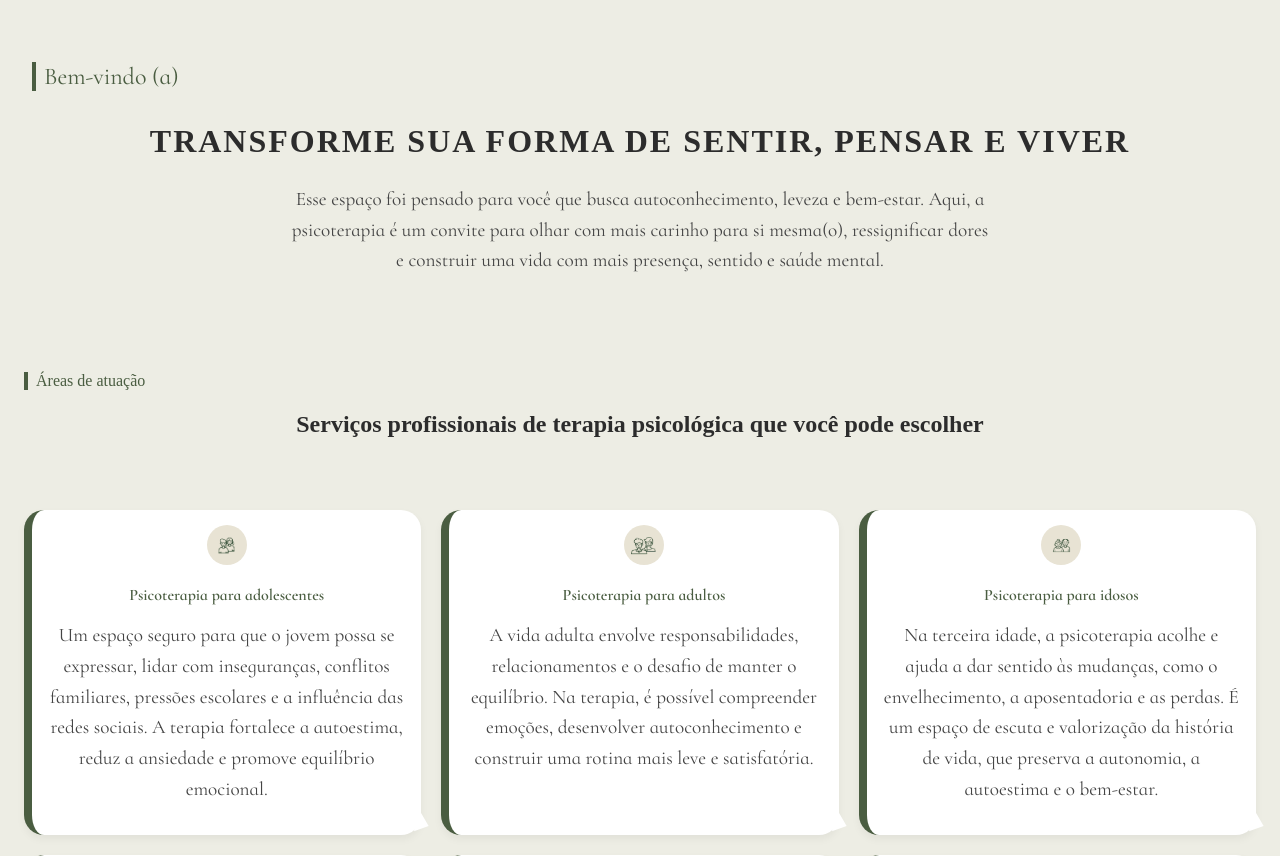
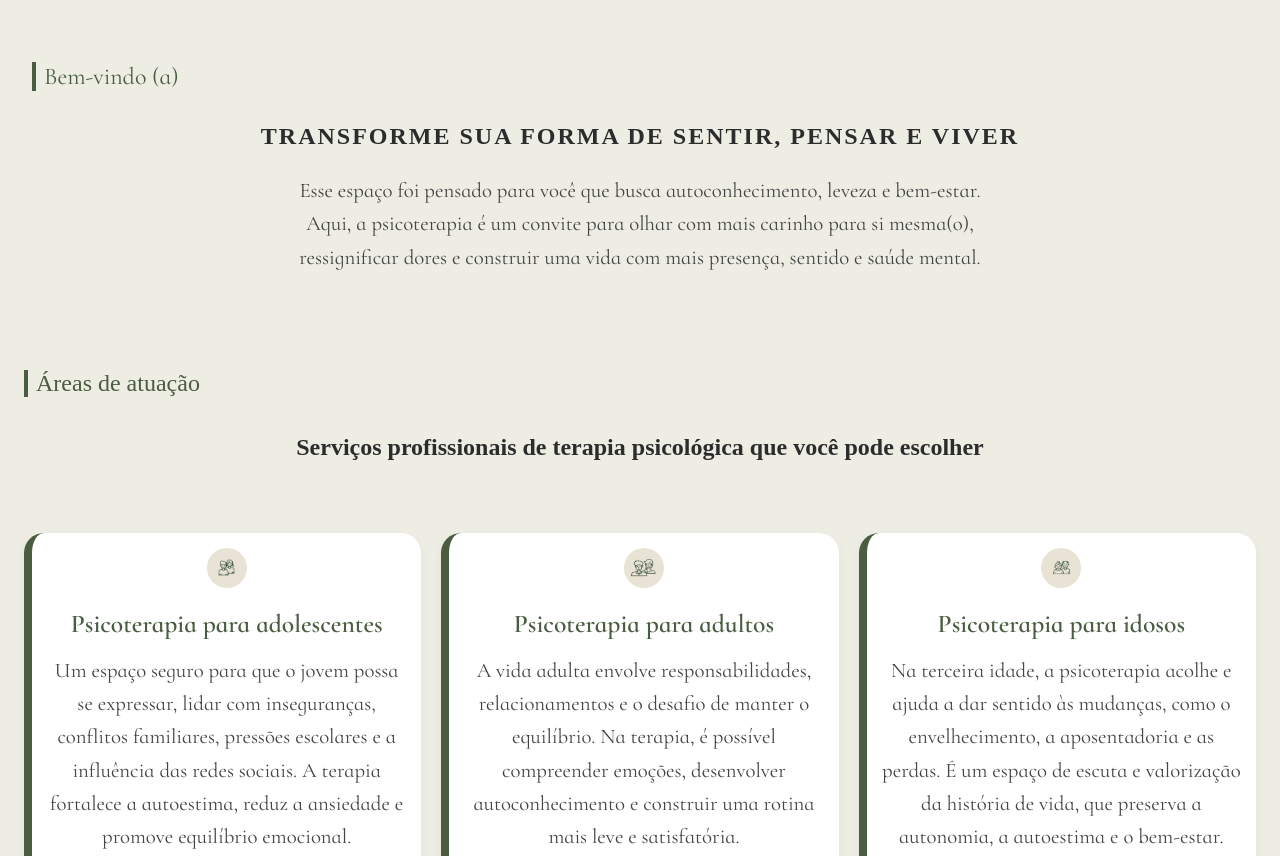
Before and after one commit to WeLumen/Deise-Psicologa, a plain HTML site: page index.html in a window 1280 px wide. Shown: the part 913-1769 px from the top of the page. Drawn offline with Linux system fonts and the light colour scheme; a web font is replaced by a local one.

Commit message:
Add files via upload

```diff
--- a/src/css/style.css
+++ b/src/css/style.css
@@ -216,7 +216,7 @@ body {
 
 .welcome-title {
   font-family: 'Cormorant SC', serif;
-  font-size: 2.0rem;
+  font-size: 1.5rem;
   letter-spacing: 2px;
   text-transform: uppercase;
   margin-bottom: 1.5rem;
@@ -225,7 +225,7 @@ body {
 }
 
 .welcome-text {
-  font-size: 1.2rem;
+  font-size: 1.3rem;
   max-width: 700px;
   margin: 0 auto;
   line-height: 1.6;
@@ -244,12 +244,12 @@ body {
 }
 
 .atuacao-label {
-  font-size: 1rem;
+  font-size: 1.5rem;
   font-style: normal;
   color: var(--text-hover);
   border-left: 4px solid var(--text-hover);
   padding-left: 8px;
-  margin-bottom: 1rem;
+  margin-bottom: 2rem;
   text-align: left;
   font-family: 'Cormorant SC', serif;
 }
@@ -321,14 +321,14 @@ body {
 }
 
 .card h3 {
-   font-size: 1rem;
+   font-size: 1.6rem;
   font-family: 'Cormorant Infant', serif;
   color: var(--text-hover);
   margin-bottom: 15px;
 }
 
 .card p {
-  font-size: 1.2rem;
+  font-size: 1.3rem;
   line-height: 1.6;
   color: var(--text-secondary);
   text-align:center;
@@ -433,7 +433,7 @@ body {
 
 .sobre-texto .nome {
   font-family: 'Cormorant SC', serif;
-  font-size: 1.8rem;
+  font-size: 1.6rem;
   font-weight: 600;
   margin-bottom: 20px;
 }
```
